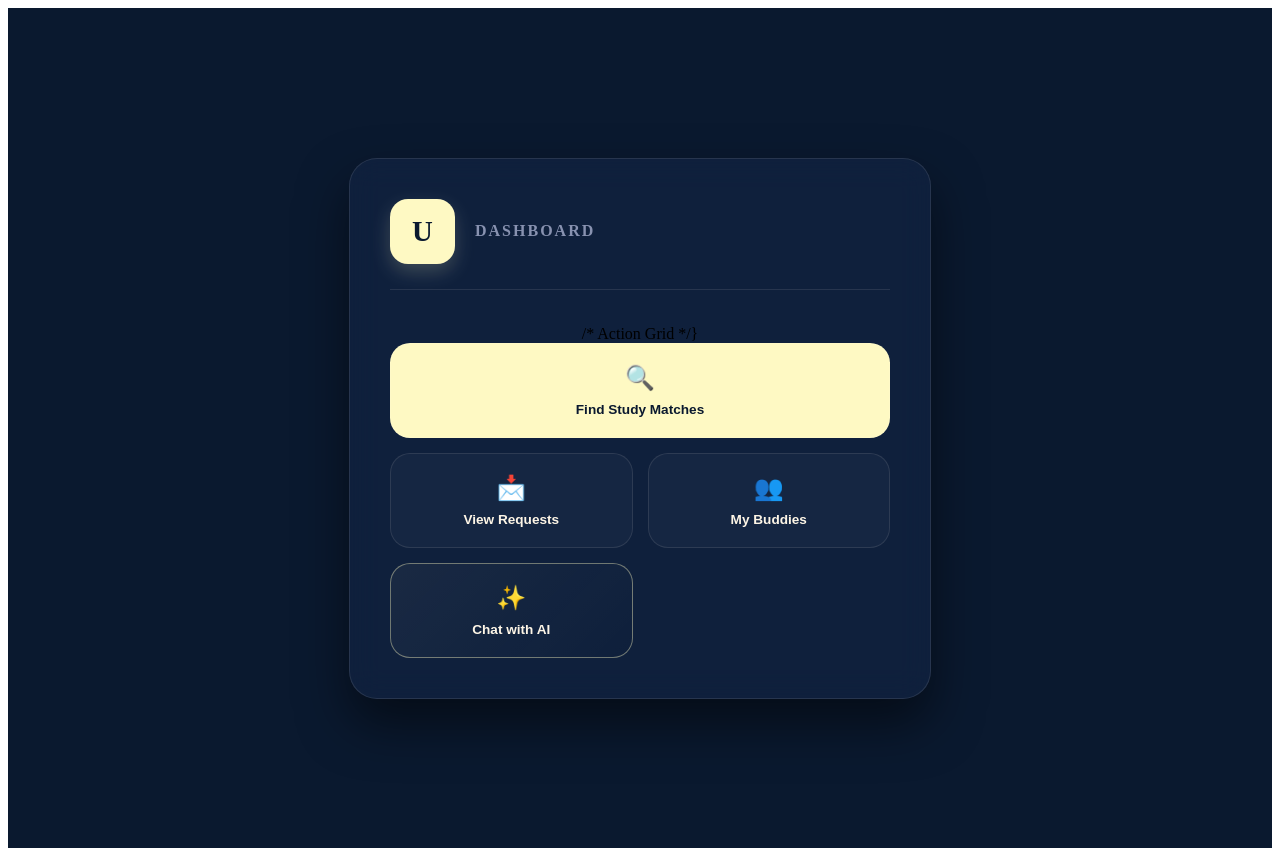
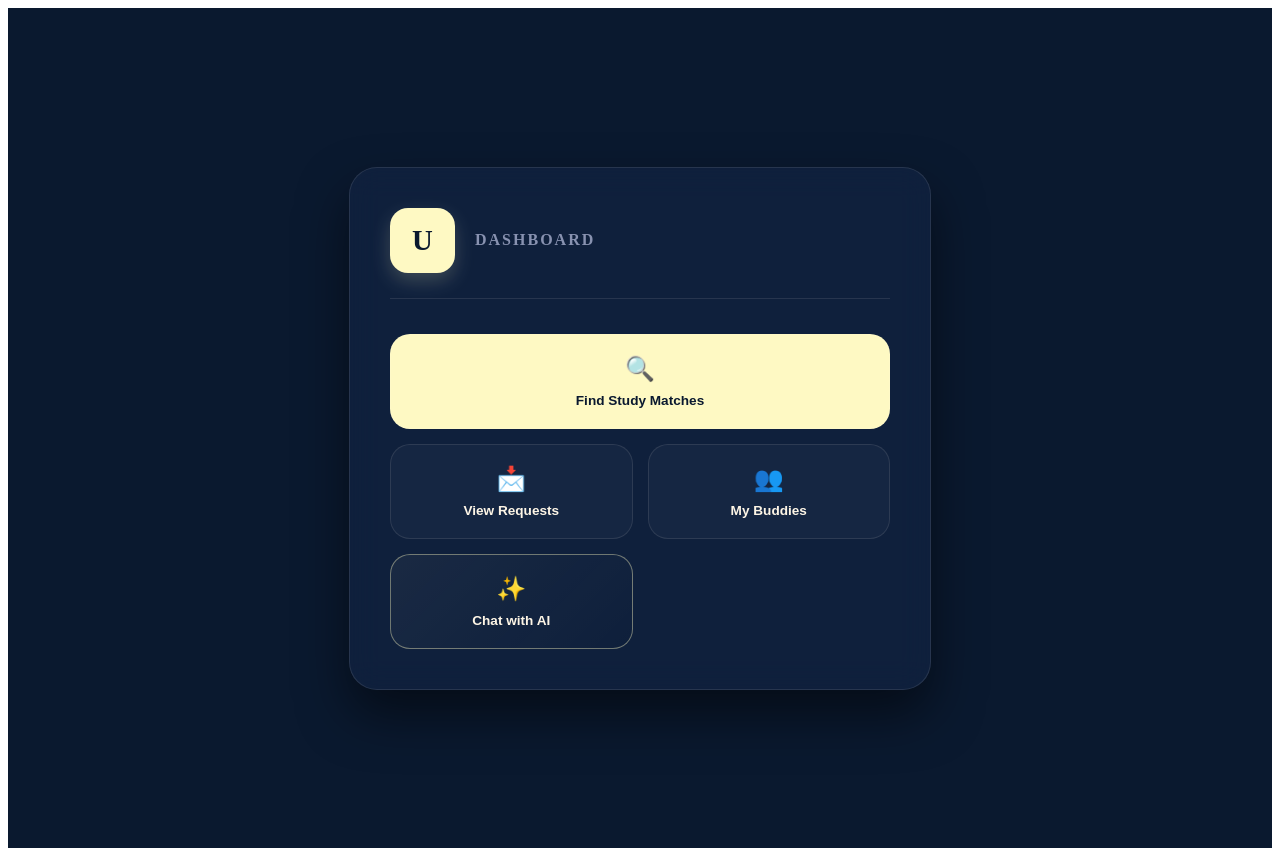
Before and after one commit to JanhaviMahapatra/StudySync, a React app in the folder frontend/: page /me in a window 1280 px wide. Built offline with nearby package versions, Linux system fonts and the light colour scheme; no server answers; the HTML template or start-up script is replaced by a standard one.

Commit message:
fix parentheses

```diff
--- a/frontend/src/pages/Dashboard.jsx
+++ b/frontend/src/pages/Dashboard.jsx
@@ -43,7 +43,7 @@ return(
 
 {msg && <p className="status-msg">{msg}</p>}
 
-/* Action Grid */}
+{/* Action Grid */}
 <div className="action-grid">
 <button
 className="action-tile primary-tile"
```
